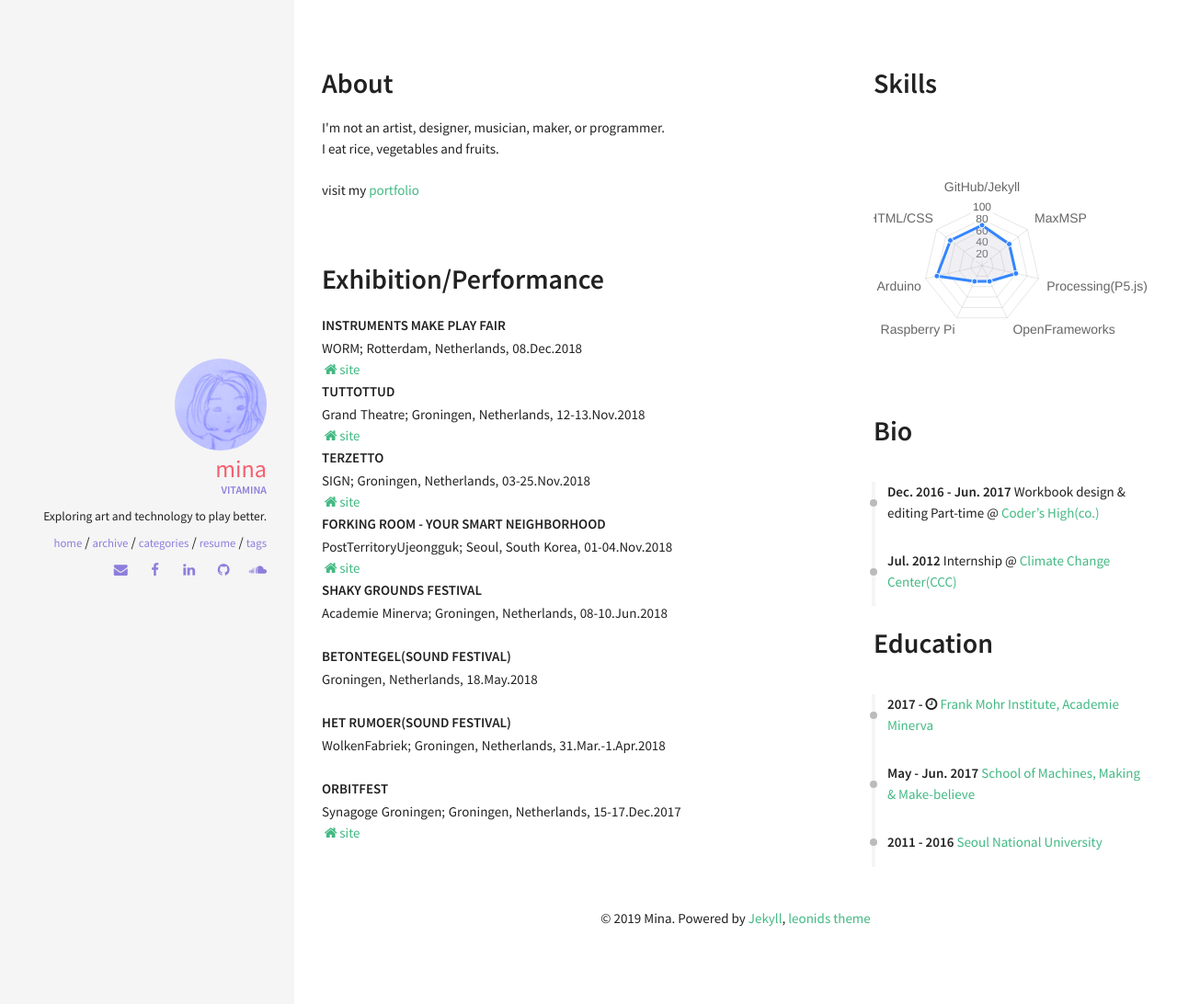
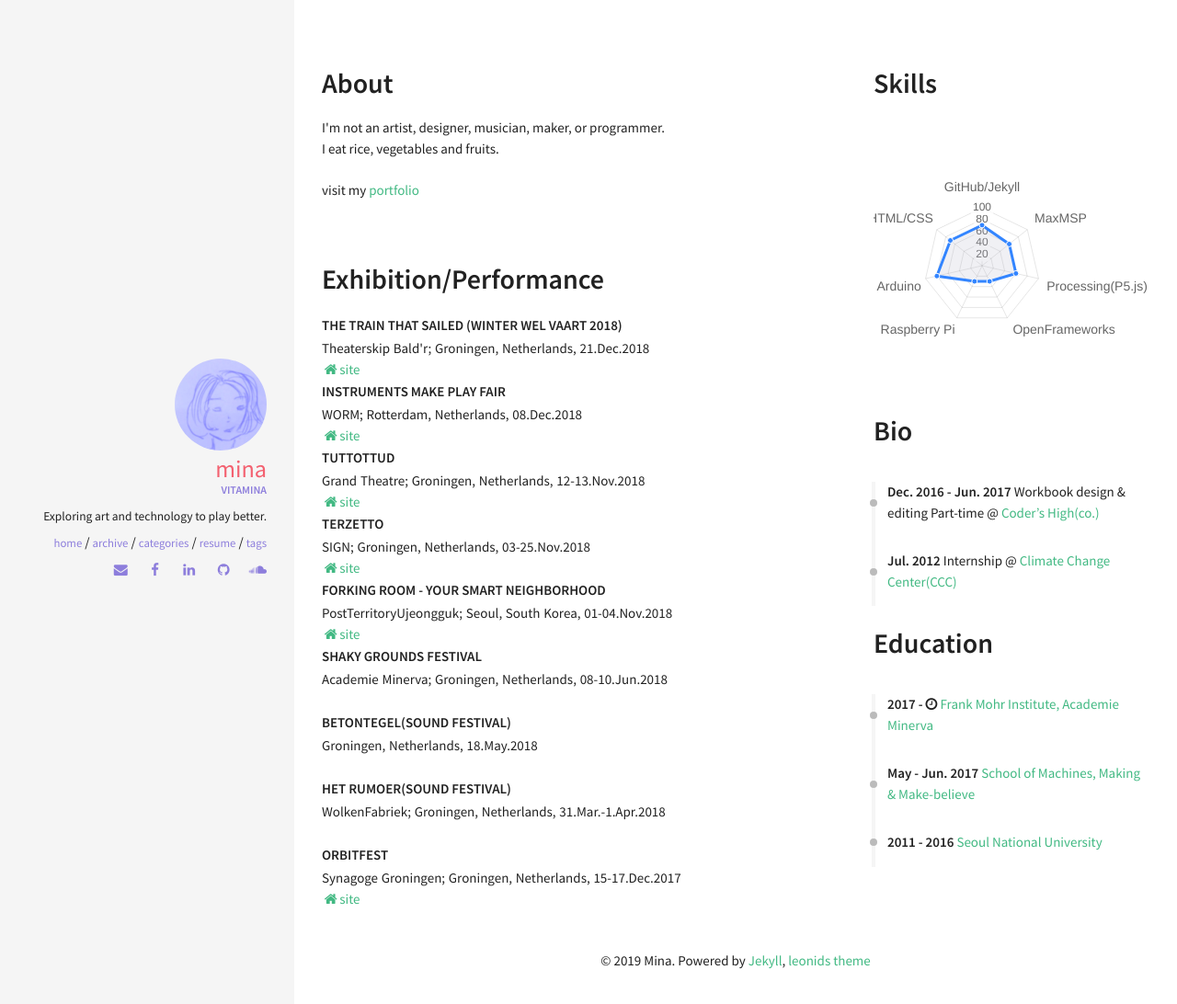
Before and after one commit to lucid2713/blog, a Jekyll site: the page built from resume.html, in a window 1280 px wide. Shown: the top 1092 px of the page at 92% size. Built offline with Jekyll 4.4.1, drawn with Linux system fonts in a browser that asks for light colours; nearby versions of some CDN libraries.

Commit message:
Update projects.yml

```diff
--- a/_data/index/projects.yml
+++ b/_data/index/projects.yml
@@ -1,3 +1,7 @@
+- name: The Train that Sailed (Winter Wel Vaart 2018)
+  descr: "Theaterskip Bald'r; Groningen, Netherlands, 21.Dec.2018"
+  website: https://www.winterwelvaart.nl/
+
 - name: Instruments Make Play Fair
   descr: "WORM; Rotterdam, Netherlands, 08.Dec.2018"
   website: https://instrumentsmakeplay.nl/8-december-2018-instruments-make-play-fair-in-worm-rotterdam/
```
